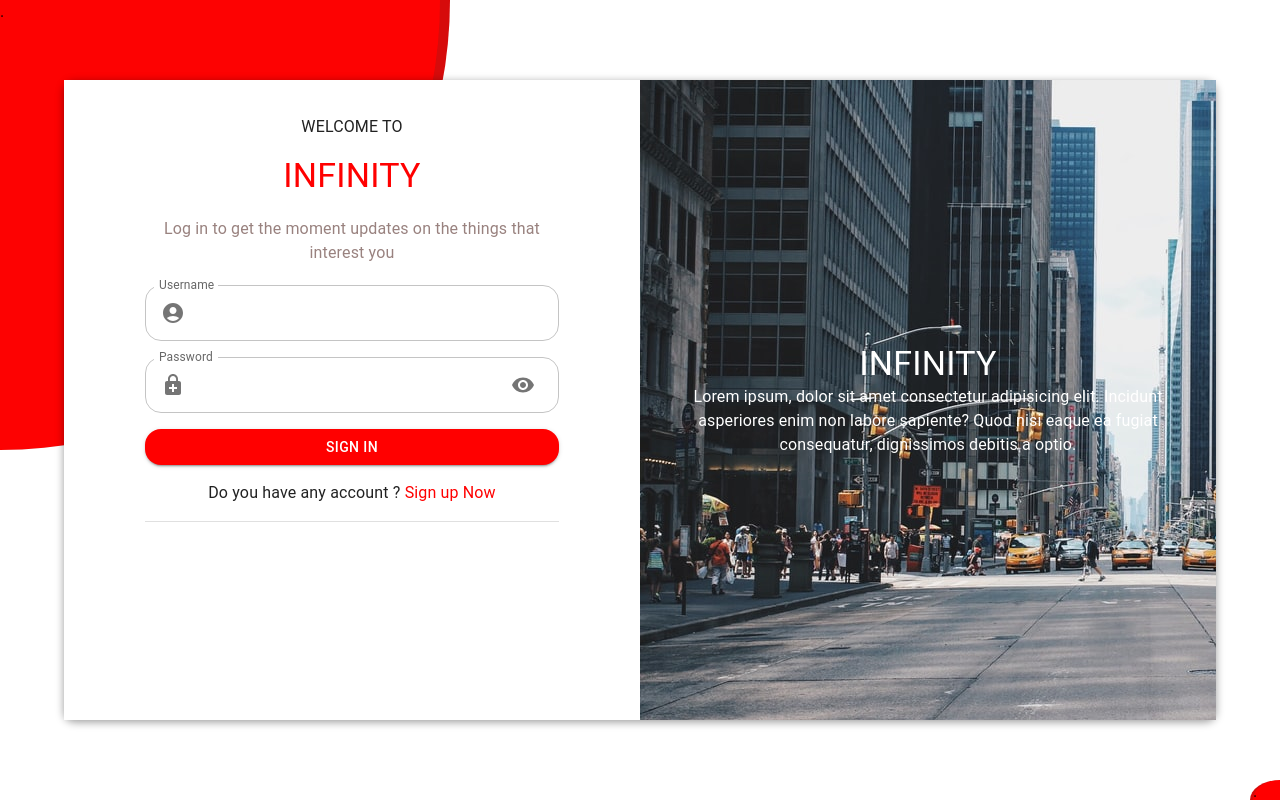
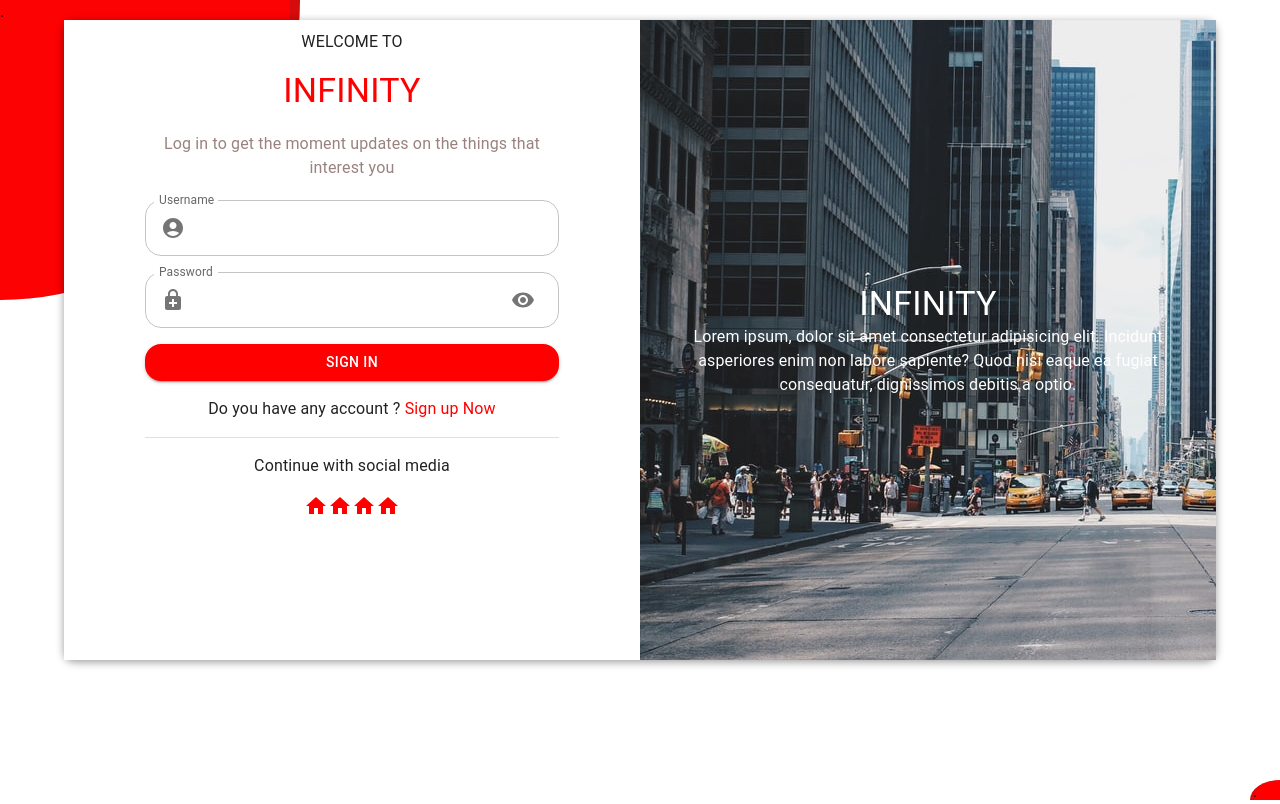
Before and after one commit to Cedric921/react_login_2, a React (Create React App) app: page / in a window 1280 px wide. Built offline with nearby package versions, Linux system fonts and the light colour scheme; the HTML template or start-up script is replaced by a standard one.

Commit message:
ajust some  design to login

```diff
--- a/src/components/Login.js
+++ b/src/components/Login.js
@@ -14,10 +14,12 @@ import {
   InputAdornment,
   IconButton,
   Divider,
+
 } from '@mui/material'
 import Visibility from '@mui/icons-material/Visibility';
 import VisibilityOff from '@mui/icons-material/VisibilityOff';
 import AccountCircle from '@mui/icons-material/AccountCircle';
+import SvgIcon from '@mui/material/SvgIcon';
 import EnhancedEncryptionIcon from '@mui/icons-material/EnhancedEncryption';
 import ImageBg from './../assets/bg.jpg';
 //import { createTheme, ThemeProvider, styled } from '@mui/material/styles';
@@ -27,7 +29,15 @@ const Login = () => {
     username: '',
     password: '',
     showPassword: false,
-  })
+  });
+
+  function HomeIcon(props) {
+  return (
+    <SvgIcon {...props}>
+      <path d="M10 20v-6h4v6h5v-8h3L12 3 2 12h3v8z" />
+    </SvgIcon>
+  );
+}
 
   const handleChange = (prop) => (event) => {
     setValues({ ...values, [prop]: event.target.value })
@@ -54,7 +64,7 @@ const Login = () => {
           sx={{
             bgcolor: 'white',
             height: '80vh',
-            margin: '10vh',
+            margin: '20px',
             mx: 'auto',
             textAlign: 'center',
             borderRadius: '10px',
@@ -69,7 +79,7 @@ const Login = () => {
               bgcolor: 'white',
               textAlign: 'center',
               px: '7%',
-              py: '3%',
+              py: '10px',
             }}
           >
             <Stack spacing={2}>
@@ -99,7 +109,10 @@ const Login = () => {
                 Log in to get the moment updates on the things that interest you
               </Typography>
 
-              <FormControl sx={{ m: 1, width: '100%' }} variant='outlined'>
+              <FormControl
+                sx={{ m: 1, p: 0, width: '100%' }}
+                variant='outlined'
+              >
                 <InputLabel htmlFor='outlined-adornment-password'>
                   Username
                 </InputLabel>
@@ -118,6 +131,7 @@ const Login = () => {
                       <AccountCircle
                         sx={{
                           mx: 2,
+                          my: 0,
                         }}
                       />
                     </InputAdornment>
@@ -200,6 +214,18 @@ const Login = () => {
                 </Typography>
               </Typography>
               <Divider variant='middle' />
+              <Typography>Continue with social media</Typography>
+              <Box
+                sx={{
+                  display: 'flex',
+                  justifyContent: 'center',
+                }}
+              >
+                <HomeIcon sx={{ color: 'red' }} />
+                <HomeIcon sx={{ color: 'red' }} />
+                <HomeIcon sx={{ color: 'red' }} />
+                <HomeIcon sx={{ color: 'red' }} />
+              </Box>
             </Stack>
           </Grid>
           <Grid item xs={12} md={6} sx={{}}>
@@ -210,7 +236,7 @@ const Login = () => {
                 justifyContent: 'center',
                 width: '100%',
                 height: '100%',
-                 backgroundImage: `url(${ImageBg})`,
+                backgroundImage: `url(${ImageBg})`,
                 my: 0,
                 mx: 0,
                 p: 5,
--- a/src/index.css
+++ b/src/index.css
@@ -131,8 +131,8 @@ a {
   z-index: -999;
   background-color: rgb(253, 2, 2);
   border-right: 10px solid rgb(214, 11, 11);
-  width: 450px;
-  height: 450px;
+  width: 300px;
+  height: 300px;
   border-bottom-right-radius:100%;
 }
 
```
